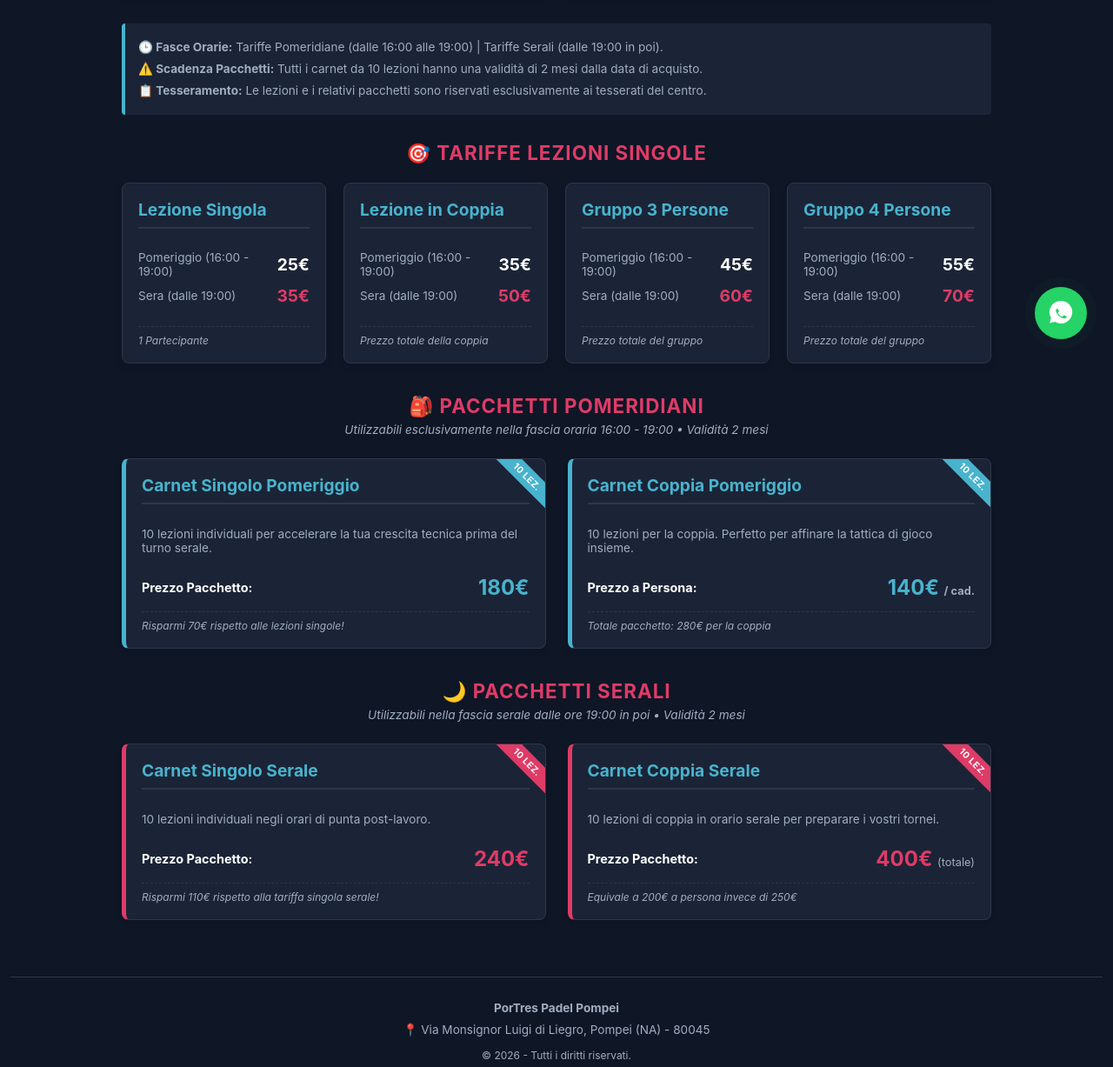
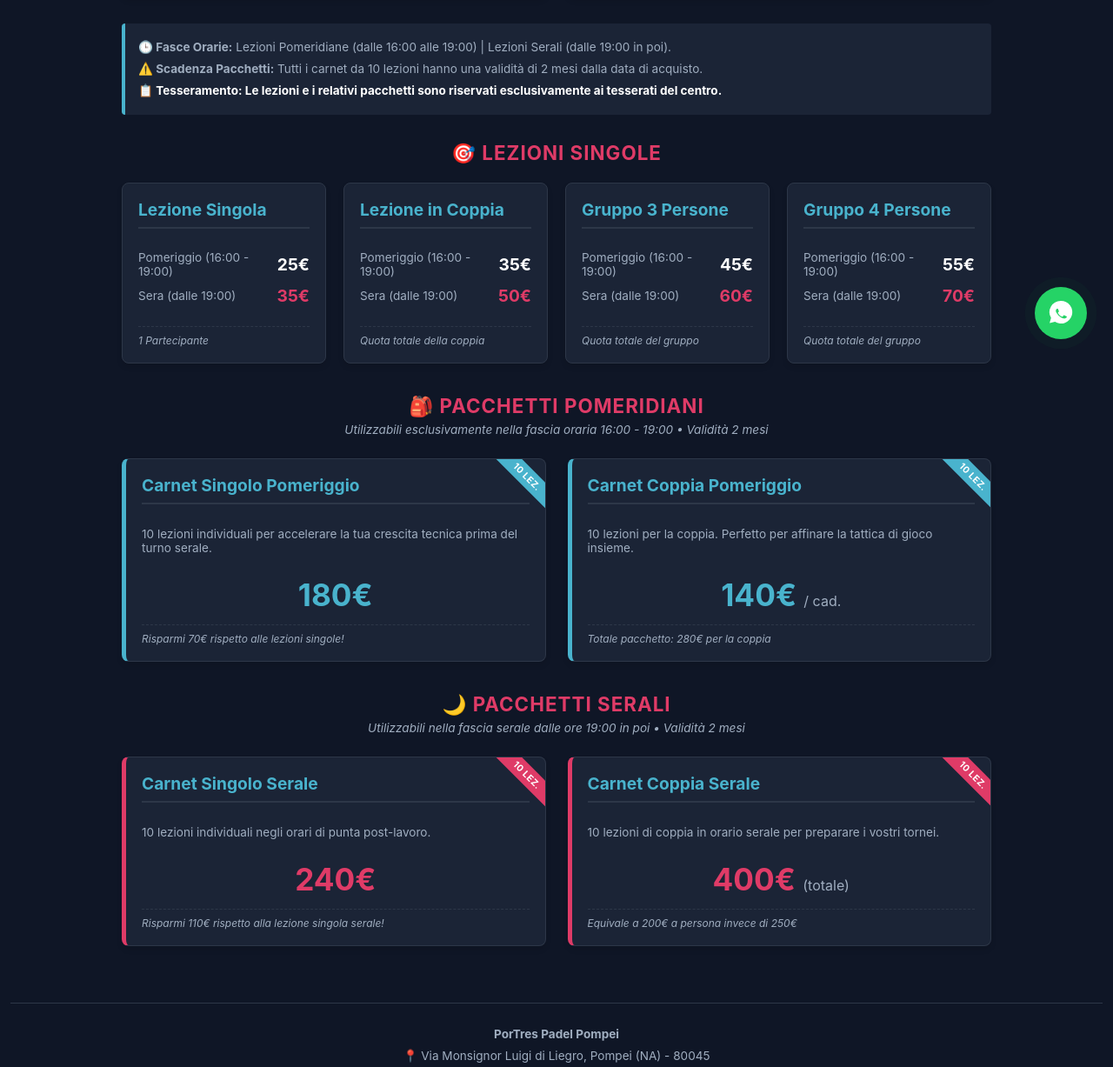
Before and after one commit to Luigidrc/PorTres, a plain HTML site: page index.html in a window 1280 px wide. Shown: the part 380-1607 px from the top of the page at 87% size. Drawn offline with Linux system fonts and the light colour scheme.

Commit message:
Update index.html

```diff
--- a/index.html
+++ b/index.html
@@ -50,7 +50,7 @@
 
         header p {
             color: var(--accent-blue);
-            font-size: 1rem;
+            font-size: 1.0rem;
             margin: 0;
             letter-spacing: 1px;
             font-weight: 600;
@@ -377,12 +377,12 @@
         </div>
 
         <div class="info-box">
-            <p><strong>🕒 Fasce Orarie:</strong> Tariffe Pomeridiane (dalle 16:00 alle 19:00) | Tariffe Serali (dalle 19:00 in poi).</p>
+            <p><strong>🕒 Fasce Orarie:</strong> Lezioni Pomeridiane (dalle 16:00 alle 19:00) | Lezioni Serali (dalle 19:00 in poi).</p>
             <p><strong>⚠️ Scadenza Pacchetti:</strong> Tutti i carnet da 10 lezioni hanno una validità di 2 mesi dalla data di acquisto.</p>
-            <p><strong>📋 Tesseramento:</strong> Le lezioni e i relativi pacchetti sono riservati esclusivamente ai tesserati del centro.</p>
+            <p style="color: var(--text-light);"><strong>📋 Tesseramento: Le lezioni e i relativi pacchetti sono riservati esclusivamente ai tesserati del centro.</strong></p>
         </div>
 
-        <h2 class="section-title">🎯 Tariffe Lezioni Singole</h2>
+        <h2 class="section-title">🎯 Lezioni Singole</h2>
         <div class="grid">
 
             <div class="card">
@@ -412,7 +412,7 @@
                         <span class="price-tag pink">50€</span>
                     </div>
                 </div>
-                <div class="note">Prezzo totale della coppia</div>
+                <div class="note">Quota totale della coppia</div>
             </div>
 
             <div class="card">
@@ -427,7 +427,7 @@
                         <span class="price-tag pink">60€</span>
                     </div>
                 </div>
-                <div class="note">Prezzo totale del gruppo</div>
+                <div class="note">Quota totale del gruppo</div>
             </div>
 
             <div class="card">
@@ -442,7 +442,7 @@
                         <span class="price-tag pink">70€</span>
                     </div>
                 </div>
-                <div class="note">Prezzo totale del gruppo</div>
+                <div class="note">Quota totale del gruppo</div>
             </div>
 
         </div>
@@ -458,9 +458,8 @@
                 <div class="badge blue">10 LEZ.</div>
                 <h2>Carnet Singolo Pomeriggio</h2>
                 <p style="font-size: 0.85rem; color: var(--text-muted); margin-bottom: 15px;">10 lezioni individuali per accelerare la tua crescita tecnica prima del turno serale.</p>
-                <div class="price-row">
-                    <span style="font-weight: bold; font-size: 0.9rem;">Prezzo Pacchetto:</span>
-                    <span class="price-tag" style="font-size: 1.5rem; color: var(--accent-blue);">180€</span>
+                <div class="price-row" style="justify-content: center; margin-top: 10px;">
+                    <span class="price-tag" style="font-size: 2.2rem; color: var(--accent-blue);">180€</span>
                 </div>
                 <div class="note">Risparmi 70€ rispetto alle lezioni singole!</div>
             </div>
@@ -469,9 +468,8 @@
                 <div class="badge blue">10 LEZ.</div>
                 <h2>Carnet Coppia Pomeriggio</h2>
                 <p style="font-size: 0.85rem; color: var(--text-muted); margin-bottom: 15px;">10 lezioni per la coppia. Perfetto per affinare la tattica di gioco insieme.</p>
-                <div class="price-row">
-                    <span style="font-weight: bold; font-size: 0.9rem;">Prezzo a Persona:</span>
-                    <span class="price-tag" style="font-size: 1.5rem; color: var(--accent-blue);">140€ <span style="font-size: 0.8rem; color: var(--text-muted);">/ cad.</span></span>
+                <div class="price-row" style="justify-content: center; margin-top: 10px;">
+                    <span class="price-tag" style="font-size: 2.2rem; color: var(--accent-blue);">140€ <span style="font-size: 1rem; color: var(--text-muted); font-weight: normal;">/ cad.</span></span>
                 </div>
                 <div class="note">Totale pacchetto: 280€ per la coppia</div>
             </div>
@@ -489,20 +487,18 @@
                 <div class="badge">10 LEZ.</div>
                 <h2>Carnet Singolo Serale</h2>
                 <p style="font-size: 0.85rem; color: var(--text-muted); margin-bottom: 15px;">10 lezioni individuali negli orari di punta post-lavoro.</p>
-                <div class="price-row">
-                    <span style="font-weight: bold; font-size: 0.9rem;">Prezzo Pacchetto:</span>
-                    <span class="price-tag pink" style="font-size: 1.5rem;">240€</span>
+                <div class="price-row" style="justify-content: center; margin-top: 10px;">
+                    <span class="price-tag pink" style="font-size: 2.2rem;">240€</span>
                 </div>
-                <div class="note">Risparmi 110€ rispetto alla tariffa singola serale!</div>
+                <div class="note">Risparmi 110€ rispetto alla lezione singola serale!</div>
             </div>
 
             <div class="card" style="border-left: 5px solid var(--accent-pink);">
                 <div class="badge">10 LEZ.</div>
                 <h2>Carnet Coppia Serale</h2>
                 <p style="font-size: 0.85rem; color: var(--text-muted); margin-bottom: 15px;">10 lezioni di coppia in orario serale per preparare i vostri tornei.</p>
-                <div class="price-row">
-                    <span style="font-weight: bold; font-size: 0.9rem;">Prezzo Pacchetto:</span>
-                    <span class="price-tag pink" style="font-size: 1.5rem;">400€ <span style="font-size: 0.8rem; color: var(--text-muted); font-weight: normal;">(totale)</span></span>
+                <div class="price-row" style="justify-content: center; margin-top: 10px;">
+                    <span class="price-tag pink" style="font-size: 2.2rem;">400€ <span style="font-size: 1rem; color: var(--text-muted); font-weight: normal;">(totale)</span></span>
                 </div>
                 <div class="note">Equivale a 200€ a persona invece di 250€</div>
             </div>
```
